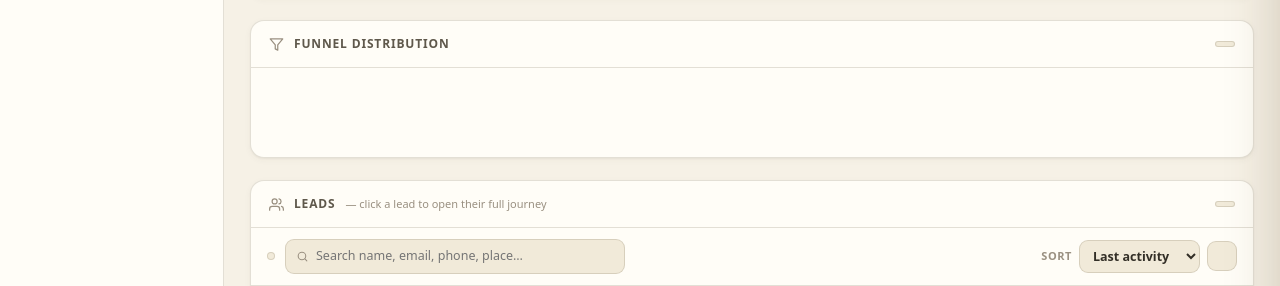
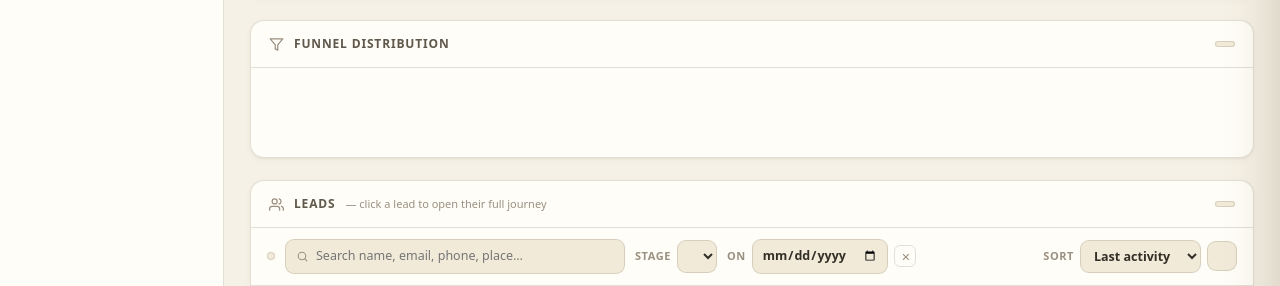
Before and after one commit to atulhooda/funnel-agent, a Python web app: template dashboard/templates/dashboard.html in a window 1280 px wide. Shown: the part 304-590 px from the top of the page. Run offline with Jinja, Linux system fonts and the light colour scheme; the template is opened without the code that fills it, so the values that code supplies are empty.

Commit message:
Filter leads by funnel stage and by date
The last change added sorting, but sorting was the wrong tool: finding
every BOFU lead, or everyone who came in on a particular day, means
removing rows rather than reordering them.

Adds two filters beside the existing search:
  * Stage — All / BOFU / MOFU / TOFU / Unscored, each option carrying its
    count, so the dropdown doubles as a breakdown of whatever set is on
    screen.
  * On <date> — everyone active on that calendar day, with a clear button.

The day is computed in the VIEWER's timezone, not UTC: anything after 18:30
IST would otherwise be filed under tomorrow and vanish from the day you
picked.

Filters compose — BOFU leads active last Tuesday is two clicks — and the
empty state names the reason rather than looking broken. Search already
matched name, email, phone, place and stage, which covers finding a lead by
name; sorting stays for ordering within a filtered set.

```diff
--- a/dashboard/templates/dashboard.html
+++ b/dashboard/templates/dashboard.html
@@ -118,11 +118,15 @@
     .search input { flex:1; min-width:0; border:none; background:transparent; outline:none;
                     font:inherit; font-size:12.5px; color:var(--ink); padding:7px 0; }
     .search input::-webkit-search-cancel-button { cursor:pointer; }
-    .sortbox { display:inline-flex; align-items:center; gap:7px; margin-left:auto; }
-    .sortbox label { font-size:11px; letter-spacing:.05em; text-transform:uppercase; color:var(--muted); font-weight:600; }
-    .sortbox select { font:inherit; font-size:12.5px; font-weight:550; color:var(--ink); cursor:pointer;
+    .fbox { display:inline-flex; align-items:center; gap:6px; }
+    .fbox label { font-size:11px; letter-spacing:.05em; text-transform:uppercase; color:var(--muted); font-weight:600; }
+    .fbox select, .fbox input[type=date] { font:inherit; font-size:12.5px; font-weight:550; color:var(--ink); cursor:pointer;
                       background:var(--surface-2); border:1px solid var(--border); border-radius:9px; padding:6px 9px; }
-    .sortbox select:focus { outline:none; border-color:var(--blue); }
+    .fbox select:focus, .fbox input[type=date]:focus { outline:none; border-color:var(--blue); }
+    .sortbox { margin-left:auto; }
+    .clearbtn { font:inherit; font-size:11px; line-height:1; width:22px; height:22px; cursor:pointer; color:var(--muted);
+                background:transparent; border:1px solid var(--border); border-radius:6px; }
+    .clearbtn:hover { background:var(--surface-2); color:var(--ink); }
     .dirbtn { font:inherit; font-size:14px; line-height:1; width:30px; height:30px; cursor:pointer;
               background:var(--surface-2); border:1px solid var(--border); border-radius:9px; color:var(--ink-2); }
     .dirbtn:hover { background:#f6efdf; }
@@ -311,16 +315,25 @@
         <input type="search" id="lead-q" placeholder="Search name, email, phone, place…"
                oninput="setLeadQuery(this.value)" autocomplete="off">
       </label>
-      <span class="sortbox">
+      <span class="fbox">
+        <label for="lead-stage">Stage</label>
+        <select id="lead-stage" onchange="setLeadStage(this.value)"></select>
+      </span>
+      <span class="fbox">
+        <label for="lead-date">On</label>
+        <input type="date" id="lead-date" onchange="setLeadDate(this.value)">
+        <button class="clearbtn" id="lead-date-clear" onclick="setLeadDate('')" title="Clear date">✕</button>
+      </span>
+      <span class="fbox sortbox">
         <label for="lead-sort">Sort</label>
         <select id="lead-sort" onchange="setLeadSort(this.value)">
           <option value="activity">Last activity</option>
           <option value="created">First seen</option>
+          <option value="intent">Intent score</option>
+          <option value="time">Time on site</option>
           <option value="name">Name</option>
           <option value="place">Place</option>
           <option value="stage">Funnel stage</option>
-          <option value="intent">Intent score</option>
-          <option value="time">Time on site</option>
         </select>
         <button class="dirbtn" id="lead-dir" onclick="toggleLeadDir()" title="Reverse order"></button>
       </span>
@@ -665,6 +678,26 @@
     LEAD_PAGE = 1;                       // a new list needs a new first page
     renderLeads(window.__LEADS || []);
   }
+  let LEAD_STAGE = "";      // "" = every stage
+  let LEAD_DATE  = "";      // "" = every date; otherwise YYYY-MM-DD
+
+  function setLeadStage(s){ LEAD_STAGE = s; LEAD_PAGE = 1; renderLeads(window.__LEADS || []); }
+  function setLeadDate(d){
+    LEAD_DATE = d || "";
+    document.getElementById("lead-date").value = LEAD_DATE;
+    LEAD_PAGE = 1;
+    renderLeads(window.__LEADS || []);
+  }
+
+  // The calendar day a timestamp falls on IN THE VIEWER'S timezone. Comparing
+  // the raw UTC date would put anything after 18:30 IST on the wrong day.
+  function localDay(iso){
+    const d = parseTs(iso);
+    if(!d) return "";
+    const p = n => String(n).padStart(2,"0");
+    return `${d.getFullYear()}-${p(d.getMonth()+1)}-${p(d.getDate())}`;
+  }
+
   function setLeadSort(s){ LEAD_SORT = s; LEAD_PAGE = 1; renderLeads(window.__LEADS || []); }
   function toggleLeadDir(){ LEAD_DIR = LEAD_DIR === "desc" ? "asc" : "desc"; LEAD_PAGE = 1; renderLeads(window.__LEADS || []); }
   function setLeadQuery(q){ LEAD_QUERY = q.trim().toLowerCase(); LEAD_PAGE = 1; renderLeads(window.__LEADS || []); }
@@ -746,6 +779,20 @@
       all:  rows.length,
     });
     if(LEAD_FILTER !== "all") rows = rows.filter(l => (l.quality||"real") === LEAD_FILTER);
+
+    // Stage options carry counts for the set you're actually looking at, so the
+    // dropdown doubles as a breakdown.
+    const stageCounts = rows.reduce((a,l)=>{ const k=l.funnel_stage||"none"; a[k]=(a[k]||0)+1; return a; }, {});
+    document.getElementById("lead-stage").innerHTML =
+      [["","All stages",rows.length],["BOFU","BOFU",stageCounts.BOFU||0],
+       ["MOFU","MOFU",stageCounts.MOFU||0],["TOFU","TOFU",stageCounts.TOFU||0],
+       ["none","Unscored",stageCounts.none||0]]
+      .map(([v,label,n])=>`<option value="${v}"${LEAD_STAGE===v?" selected":""}>${label} (${n})</option>`).join("");
+
+    if(LEAD_STAGE) rows = rows.filter(l => (l.funnel_stage || "none") === LEAD_STAGE);
+    if(LEAD_DATE)  rows = rows.filter(l => localDay(l.last_activity) === LEAD_DATE);
+    document.getElementById("lead-date-clear").style.display = LEAD_DATE ? "" : "none";
+
     rows = sortLeads(rows.filter(matchesQuery));
     document.getElementById("leads-n").textContent = rows.length;
     // Keep the controls showing the state they actually describe.
@@ -788,7 +835,9 @@
         <td class="muted num">${ts(l.scored_at)||'—'}</td>
       </tr>`;
     }).join("") || `<tr><td class="empty" colspan="7">${
-        LEAD_FILTER === "junk" ? "No junk leads — every visitor did something worth keeping."
+        (LEAD_STAGE || LEAD_DATE || LEAD_QUERY)
+          ? `No leads match these filters.${LEAD_DATE ? ` Nobody was active on ${esc(LEAD_DATE)}.` : ""}`
+      : LEAD_FILTER === "junk" ? "No junk leads — every visitor did something worth keeping."
       : LEAD_FILTER === "real" ? "No real leads yet — only drive-by visits so far. Check the Junk tab."
       : "No leads yet."}</td></tr>`;
   }
```
